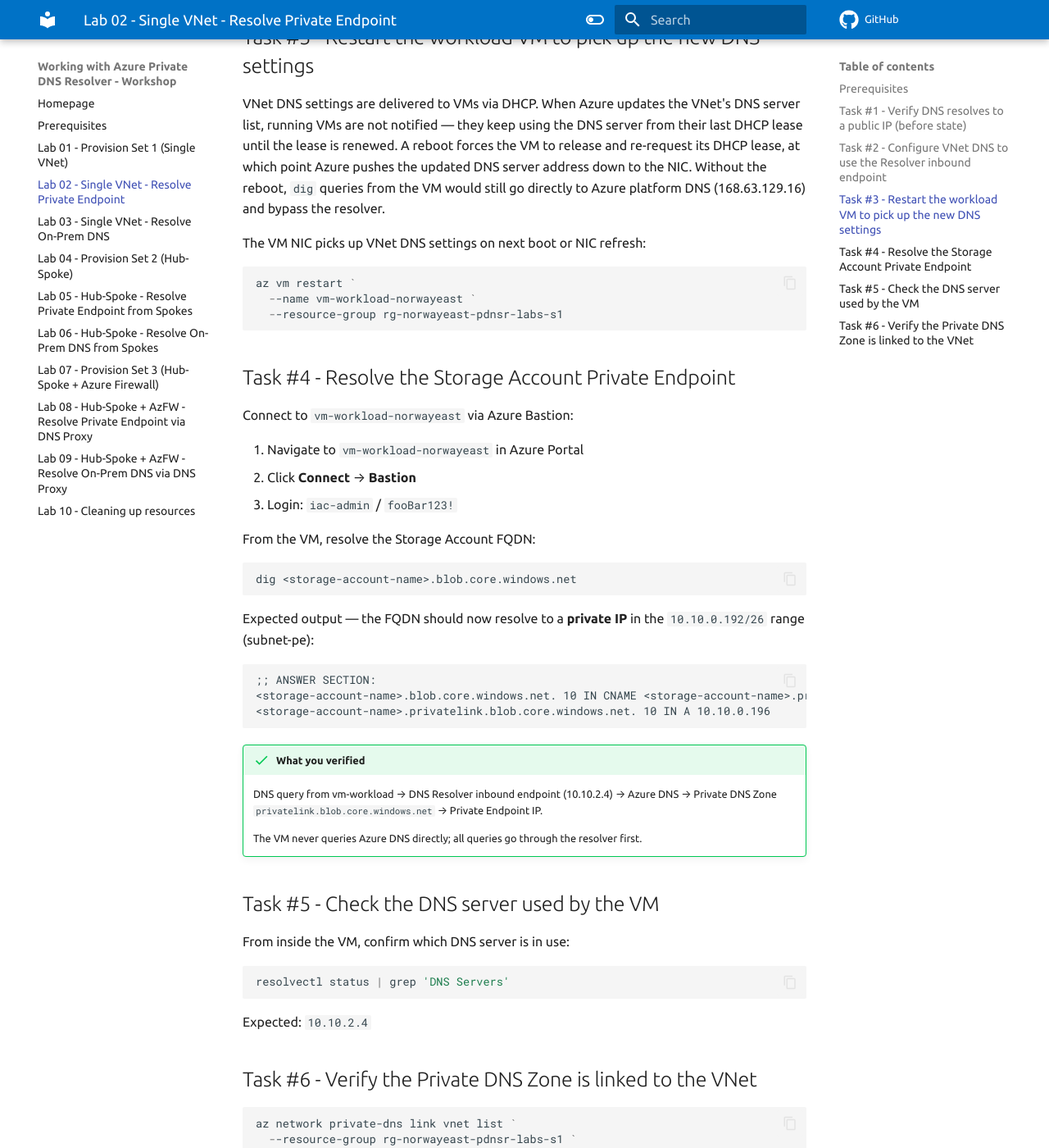
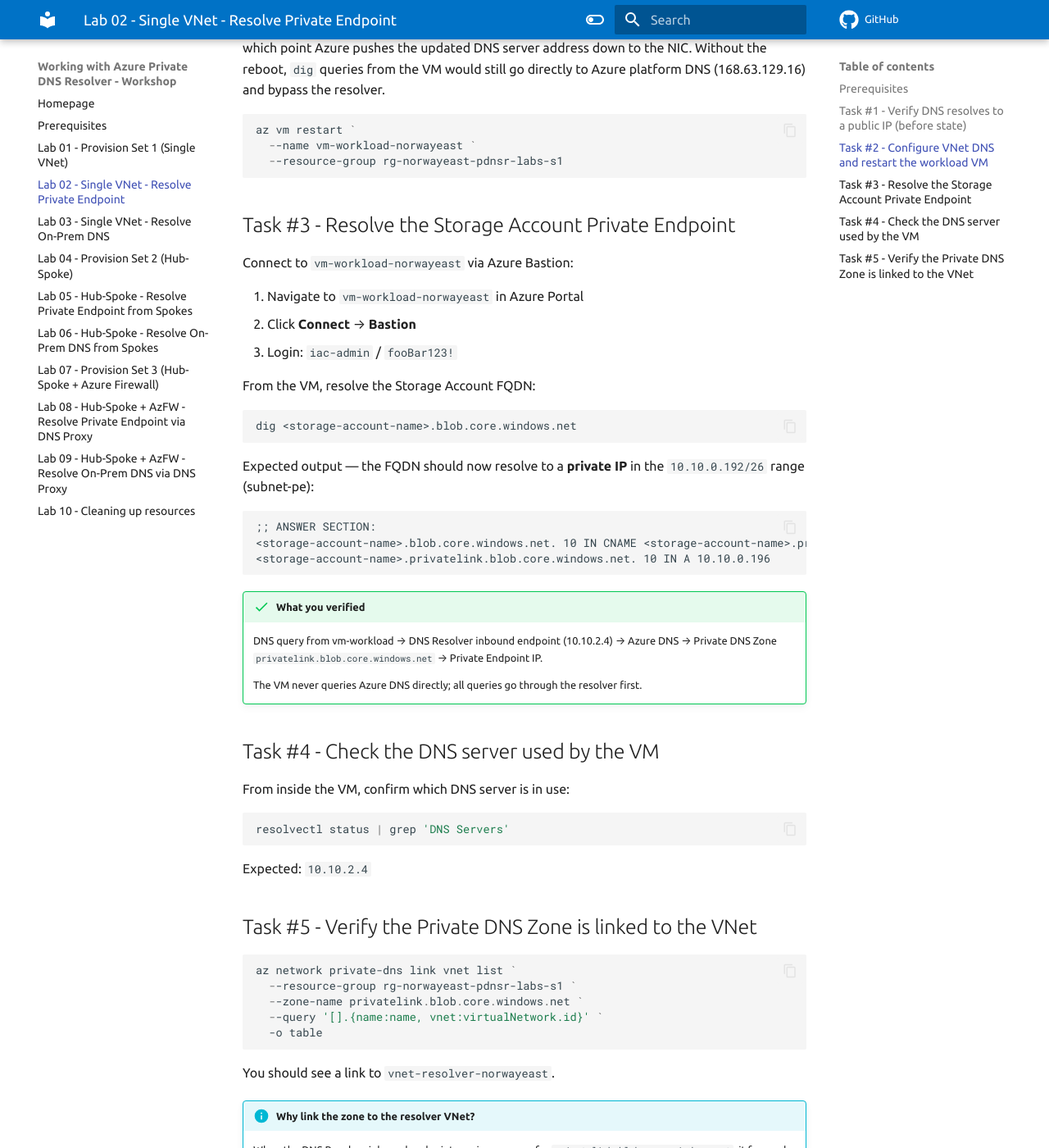
Before and after one commit to iac-oslo/dns-resolver-labs, an MkDocs documentation site: the page built from docs/labs/lab-02/index.md, in a window 1280 px wide and 1400 px high, scrolled down 2335 px. Shown: the whole window at 82% size. Built offline with MkDocs 1.6.1 and Material for MkDocs 9.7.7, drawn with Linux system fonts in a browser that asks for light colours; comment, search, counter and statistics services are not loaded; some of the changed text lies outside the part shown.

Commit message:
docs(lab-02): merge tasks 2 and 3 into single configure-and-restart task
Co-Authored-By: Claude Sonnet 4.6 <noreply@anthropic.com>

````diff
--- a/docs/labs/lab-02/index.md
+++ b/docs/labs/lab-02/index.md
@@ -57,7 +57,7 @@ The VM currently uses Azure platform DNS (168.63.129.16) directly. Azure DNS eva
 
 Disconnect from Bastion. The next task routes DNS through the resolver.
 
-## Task #2 - Configure VNet DNS to use the Resolver inbound endpoint
+## Task #2 - Configure VNet DNS and restart the workload VM
 
 By default, VMs in a VNet use Azure's platform DNS (168.63.129.16) directly. That works fine for public names, but it bypasses the DNS Resolver entirely — private DNS zone lookups would go straight to Azure DNS without passing through the resolver inbound endpoint. Setting the VNet's DNS server to the resolver inbound IP forces all VM DNS queries through the resolver first, giving the resolver control over how names are resolved (including forwarding on-prem queries in lab-03).
 
@@ -83,11 +83,7 @@ az network vnet show `
   -o tsv
 ```
 
-## Task #3 - Restart the workload VM to pick up the new DNS settings
-
 VNet DNS settings are delivered to VMs via DHCP. When Azure updates the VNet's DNS server list, running VMs are not notified — they keep using the DNS server from their last DHCP lease until the lease is renewed. A reboot forces the VM to release and re-request its DHCP lease, at which point Azure pushes the updated DNS server address down to the NIC. Without the reboot, `dig` queries from the VM would still go directly to Azure platform DNS (168.63.129.16) and bypass the resolver.
-
-The VM NIC picks up VNet DNS settings on next boot or NIC refresh:
 
 ```powershell
 az vm restart `
@@ -132,7 +128,7 @@ resolvectl status | grep 'DNS Servers'
 
 Expected: `10.10.2.4`
 
-## Task #6 - Verify the Private DNS Zone is linked to the VNet
+## Task #5 - Verify the Private DNS Zone is linked to the VNet
 
 ```powershell
 az network private-dns link vnet list `
````
Also changed, not shown: other parts of docs/labs/lab-02/index.md (+2 -2 lines).
